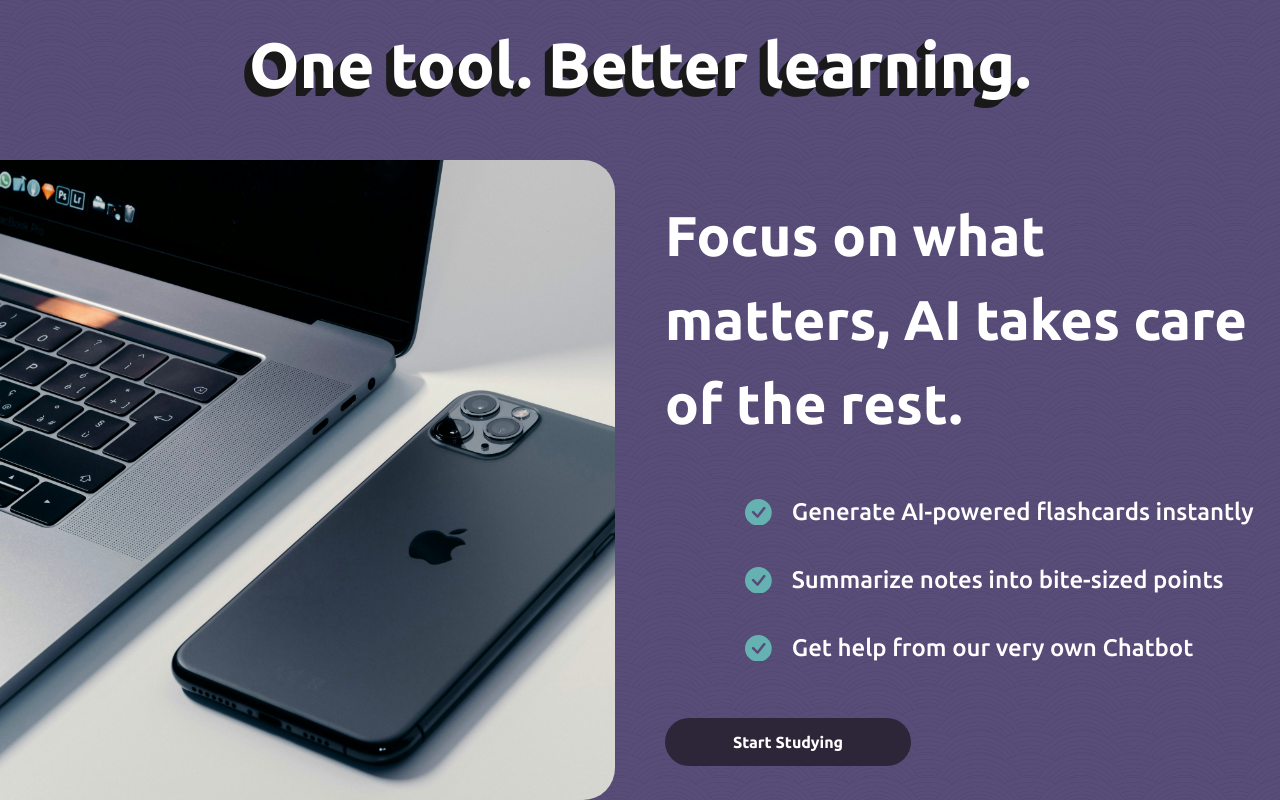
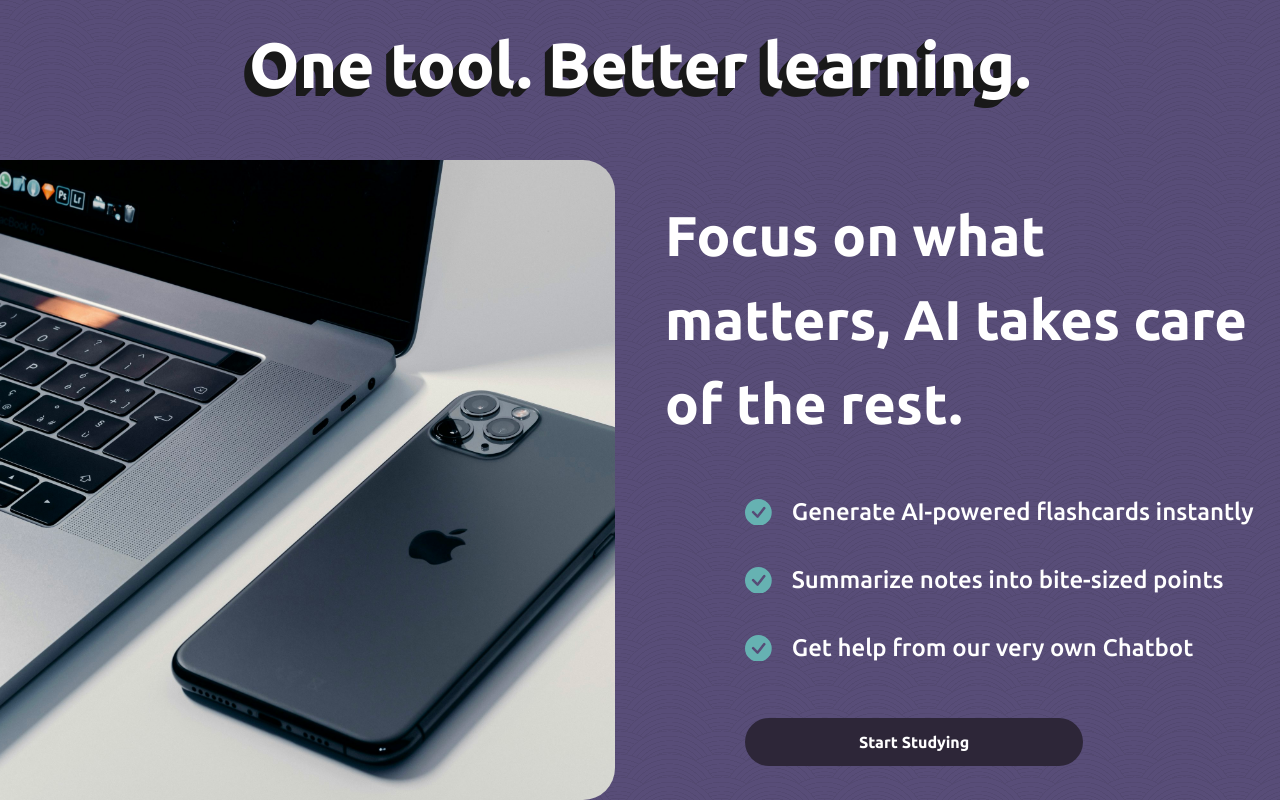
Before and after one commit to Smiruu/StudyBot, a React (Create React App) app in the folder frontend/: page / in a window 1280 px wide. Shown: the part 2124-2924 px from the top of the page. Built offline with nearby package versions, Linux system fonts and the light colour scheme; no server answers; the HTML template or start-up script is replaced by a standard one.

Commit message:
button change [ small -> big button ]

```diff
--- a/frontend/src/screens/HomeScreen/HomeScreen.jsx
+++ b/frontend/src/screens/HomeScreen/HomeScreen.jsx
@@ -79,7 +79,7 @@ const HomeScreen = () => {
               <li><BsCheckCircleFill className="s3icon"/>Summarize notes into bite-sized points</li>
               <li><BsCheckCircleFill className="s3icon"/>Get help from our very own Chatbot</li>
             </ul>
-            <Link to="/login" className="hs-button bg-dark-purple hover:bg-[rgb(102,222,252)] get-started hover:text-black w-[40%] text-center font-bold py-3 px-5 rounded-2xl" id="section3button">
+            <Link to="/login" className="hs-button bg-dark-purple hover:bg-[rgb(102,222,252)] get-started hover:text-black w-[55%] text-center font-bold py-3 px-5 ml-20 rounded-2xl">
               Start Studying
             </Link>
           </div>
```
